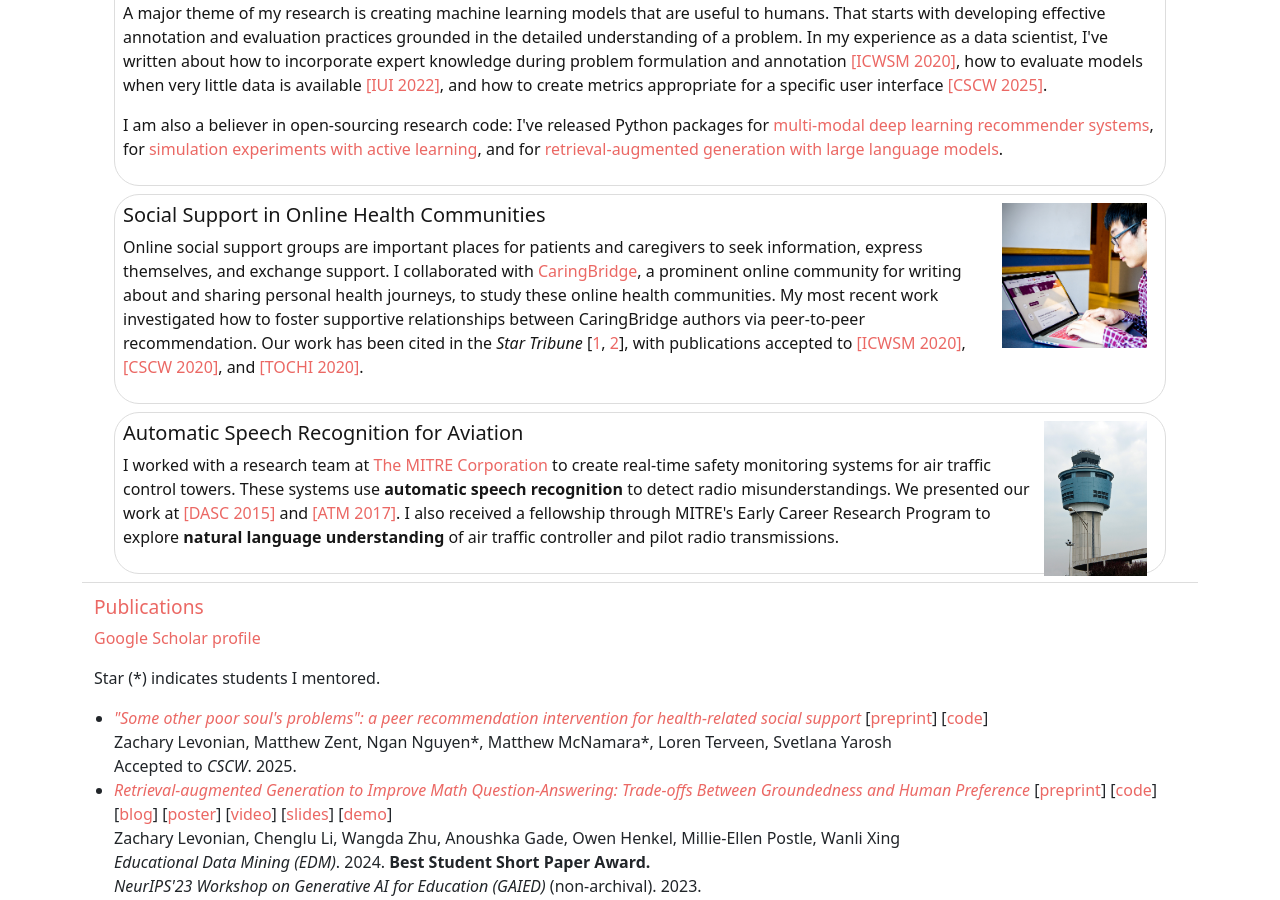
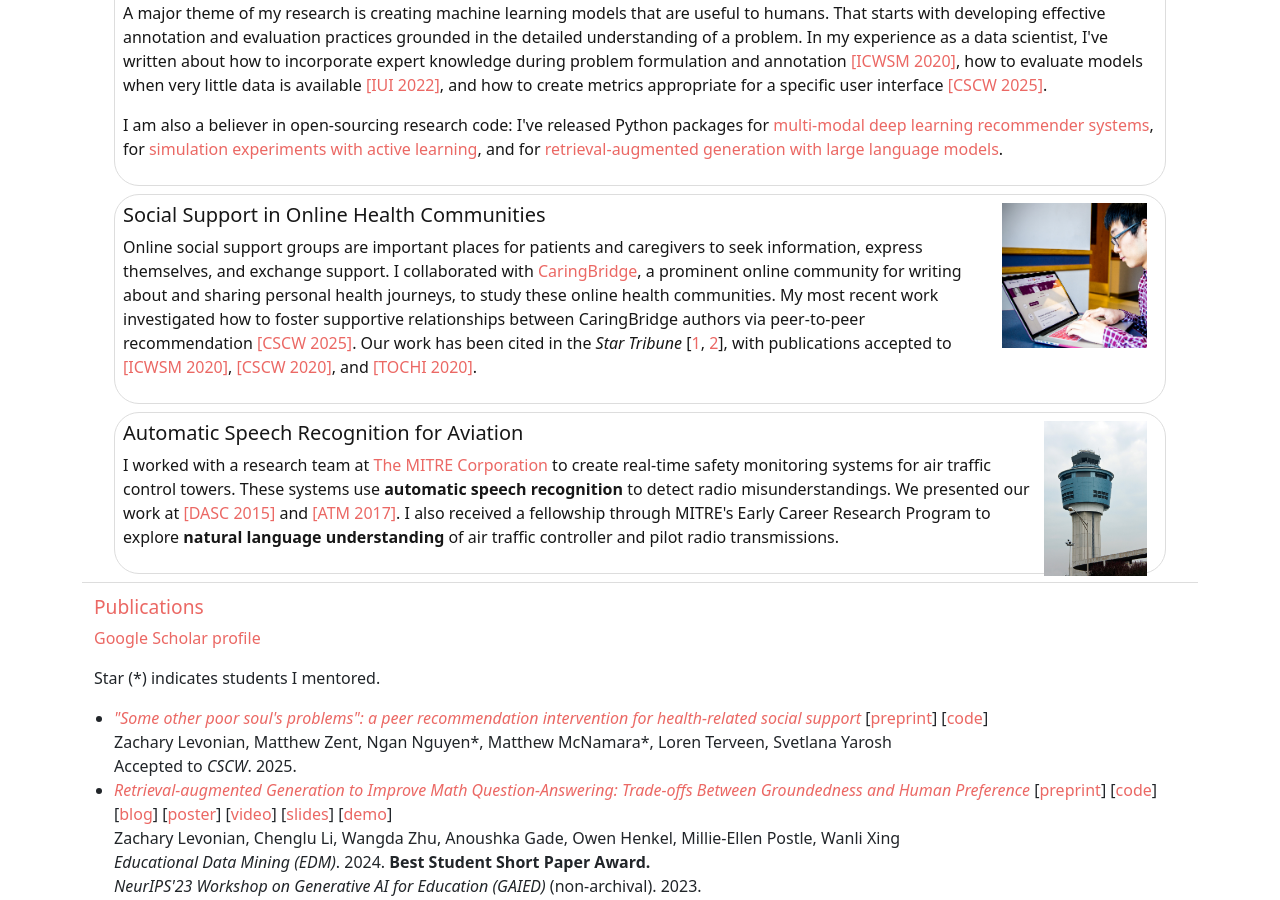
Before and after one commit to levon003/levon003.github.io, a Jekyll site: the page index.html, which Jekyll copies as it is, in a window 1280 px wide and 900 px high, scrolled down 657 px. Built offline with Jekyll 4.4.1, drawn with Linux system fonts in a browser that asks for light colours; some of the changed text lies outside the part shown.

Commit message:
Update description

```diff
--- a/index.html
+++ b/index.html
@@ -183,7 +183,8 @@
                         communities.
                         My most recent work investigated how to foster supportive relationships between CaringBridge
                         authors
-                        via peer-to-peer recommendation.
+                        via peer-to-peer recommendation <a
+                        href="https://arxiv.org/abs/2209.04973">[CSCW 2025]</a>.
                         Our work has been cited in the <em>Star Tribune</em> [<a
                             href="https://www.startribune.com/a-graceful-way-to-request-and-provide-help-in-a-health-crisis/600207554/">1</a>,
                         <a
```
Also changed, not shown: other parts of index.html (+1 -1 lines).
